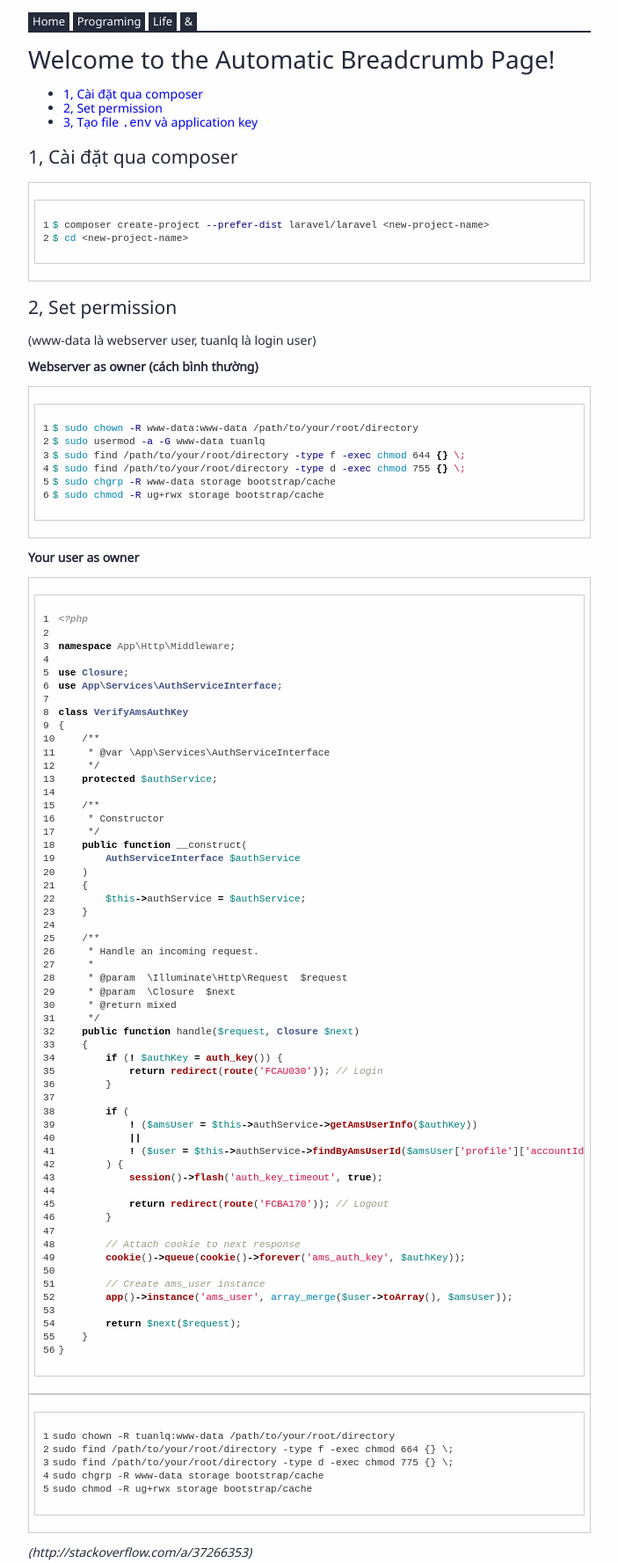
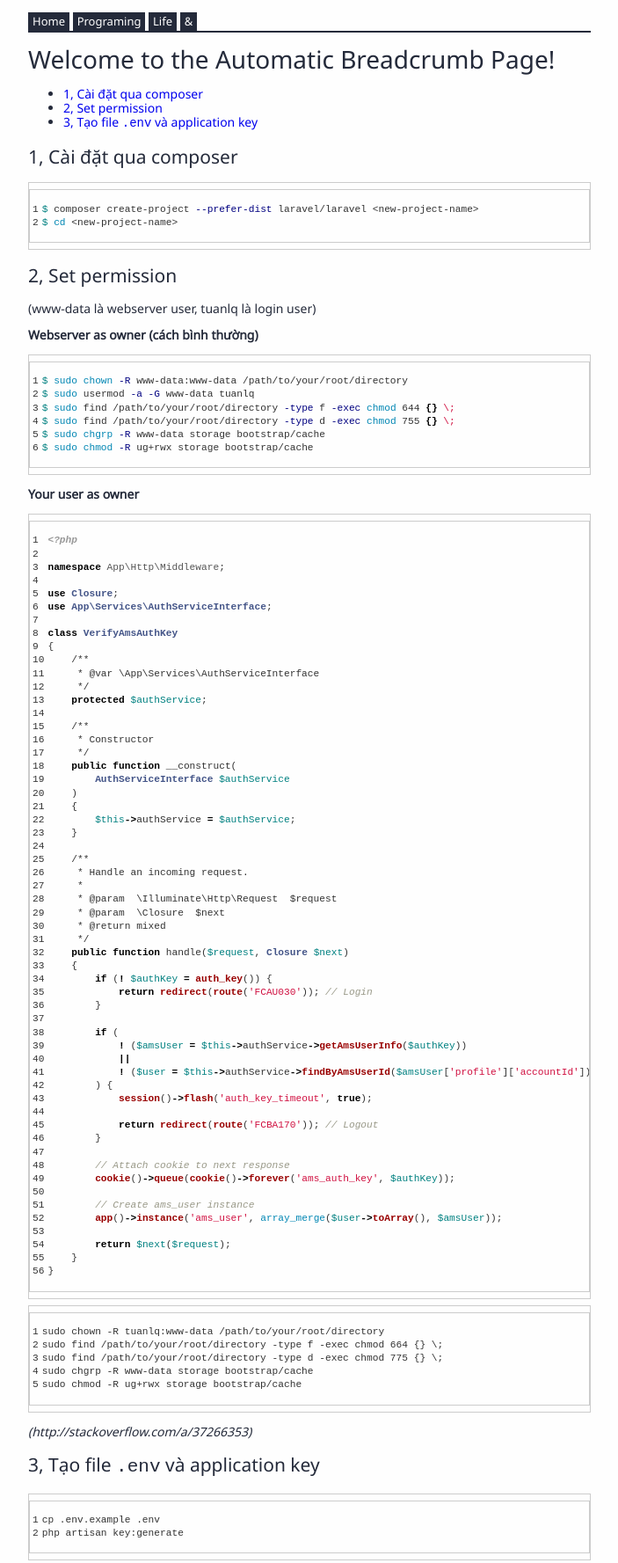
Before and after one commit to tuanle/tuanle.github.io, a Jekyll site: the page built from laravel/install.md, in a window 1280 px wide, cut to the strip 0-1777 px from the top of the page. Shown: the whole strip at 88% size, without its empty margins (160-863 px from the left). Built offline with Jekyll 4.4.1, drawn with Linux system fonts in a browser that asks for light colours.

Commit message:
[temp] Temporary commit in 2017-02-16 08:22

```diff
--- a/assets/css/syntax.css
+++ b/assets/css/syntax.css
@@ -1,4 +1,4 @@
-.highlight { display: block; border: 1px solid #ccc; overflow-x: auto; padding: 6px; font-size: 13px; line-height: 1.35; color: #333; font-family: "SFMono-Regular", Consolas, "Liberation Mono", Menlo, Courier, monospace; }
+.highlight { display: block; margin: 7px 0; border: 1px solid #ccc; overflow-x: auto; font-size: 12px; line-height: 1.35; color: #333; font-family: "SFMono-Regular", Consolas, "Liberation Mono", Menlo, Courier, monospace; }
 .highlight .gutter { padding: 0 6px; color: #ccc; }
 .highlight .code { padding: 6px; }
 .highlight .hll { background-color: #ffffcc }
```
